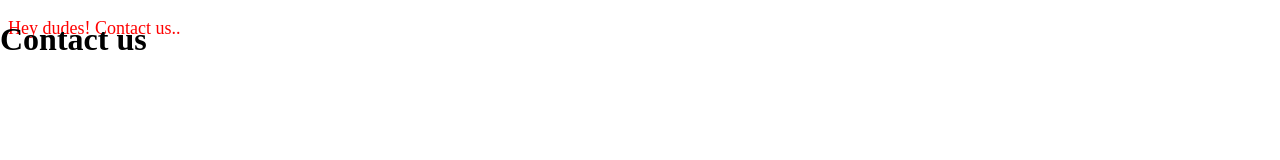
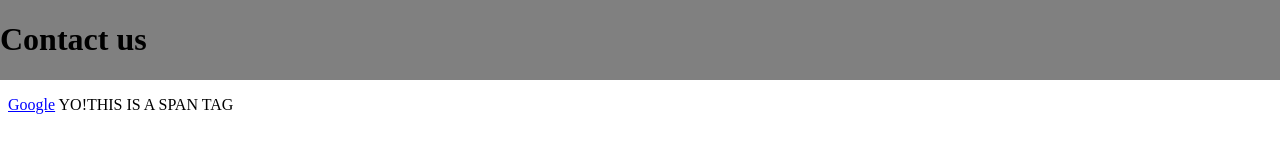
Before and after one commit to Sudha08/CSS-Basics, a plain HTML site: page contact.html in a window 1280 px wide. Drawn offline with Linux system fonts and the light colour scheme.

Commit message:
Merged Lesson-4

```diff
--- /dev/null
+++ b/CSS/comments.css
@@ -0,0 +1,24 @@
+/****************************************************************************
+*
+* Author: Sudha
+* Date: 11/01/2019
+*
+*****************************************************************************/
+
+
+/* style all p tags*/
+
+p {
+    font-size: 18px;
+    color: red;
+}
+
+/* #header p {
+    font-size: 24px;
+} */
+
+/* style all header tags */
+
+h1 {
+    font-size: 44px;
+}
--- a/CSS/syntax.css
+++ b/CSS/syntax.css
@@ -23,3 +23,30 @@ p {
     font-size: 18px;
     color: red;
 }
+
+
+
+/* LESSON-4 - TARGETING ELEMENTS / TAGS*/
+
+p {
+    font-size: 18px;
+    color:red;
+}
+
+a {
+    text-decoration: underline;
+    color:blue;
+}
+
+span {
+    text-transform: uppercase;
+}
+
+h1 {
+    font-size: 32px;
+}
+
+div {
+    background-color: grey;
+    width: 100%;
+}
--- a/contact.html
+++ b/contact.html
@@ -3,7 +3,7 @@
 <html lang="en">
 <head>
     <meta charset="UTF-8">
-    <title>External styles</title>
+    <title>Targeting elements</title>
     <link rel="stylesheet" type="text/css" media="screen" href="CSS/syntax.css" />
 </head>
 <body>
@@ -12,12 +12,40 @@
     </div>
 
     <p>Hey dudes! Contact us..</p>
+    <p>paragraphs are cool..</p>
+
+    <a href="http://www.google.com">Google</a>
+
+    <span>Yo!This is a span tag</span>
 
 </body>
 </html>
 
+
+<!--
+    LESSON-3 - EXTERNAL STYLESHEET
+
+    <!DOCTYPE html>
+    <html lang="en">
+    <head>
+        <meta charset="UTF-8">
+        <title>External styles</title>
+        <link rel="stylesheet" type="text/css" media="screen" href="CSS/syntax.css" />
+    </head>
+    <body>
+        <div id="header">
+            <h1>Contact us </h1>
+        </div>
+
+        <p>Hey dudes! Contact us..</p>
+
+    </body>
+    </html>
+-->
+
 <!--
     LESSON-2 - INLINE & EMBEDDED STYLES
+
     <!DOCTYPE html>
     <html lang="en">
     <head>
```
Also changed, not shown: index.html (+4 -2 lines), Info.txt.
